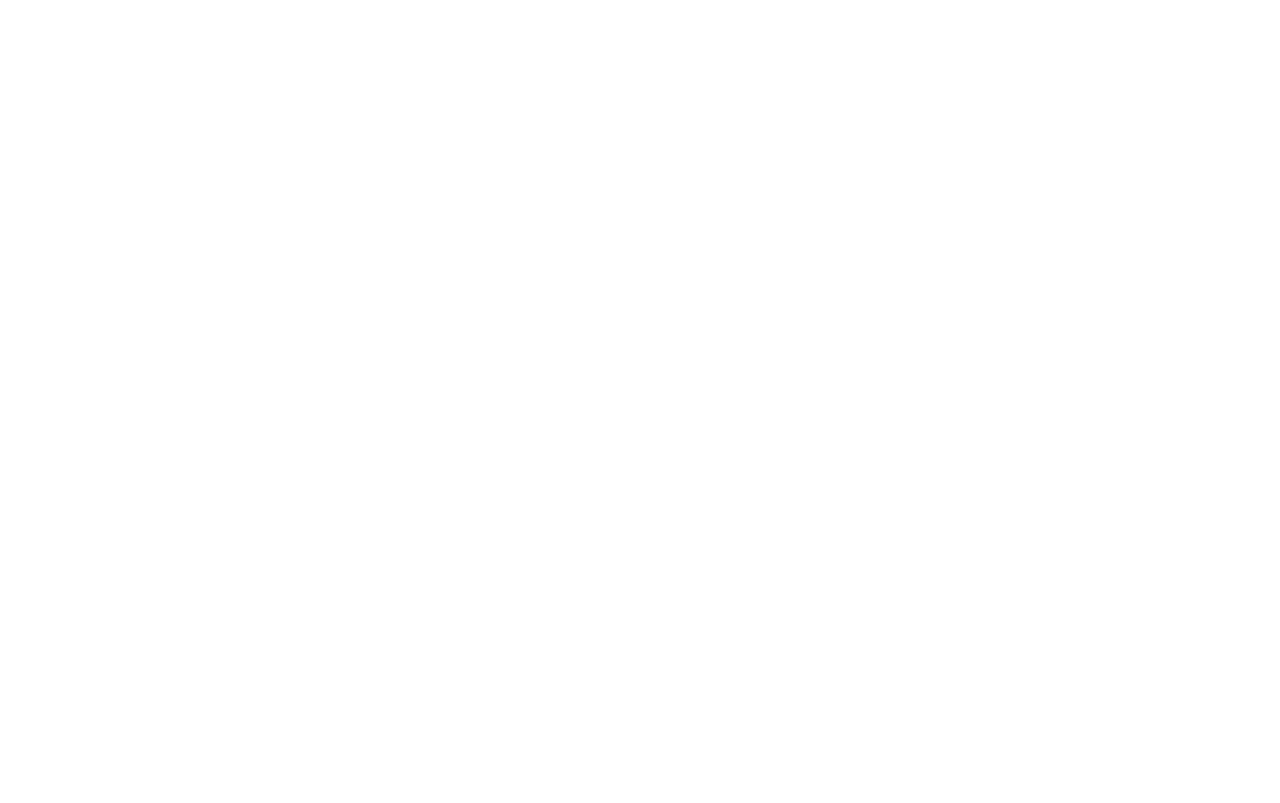
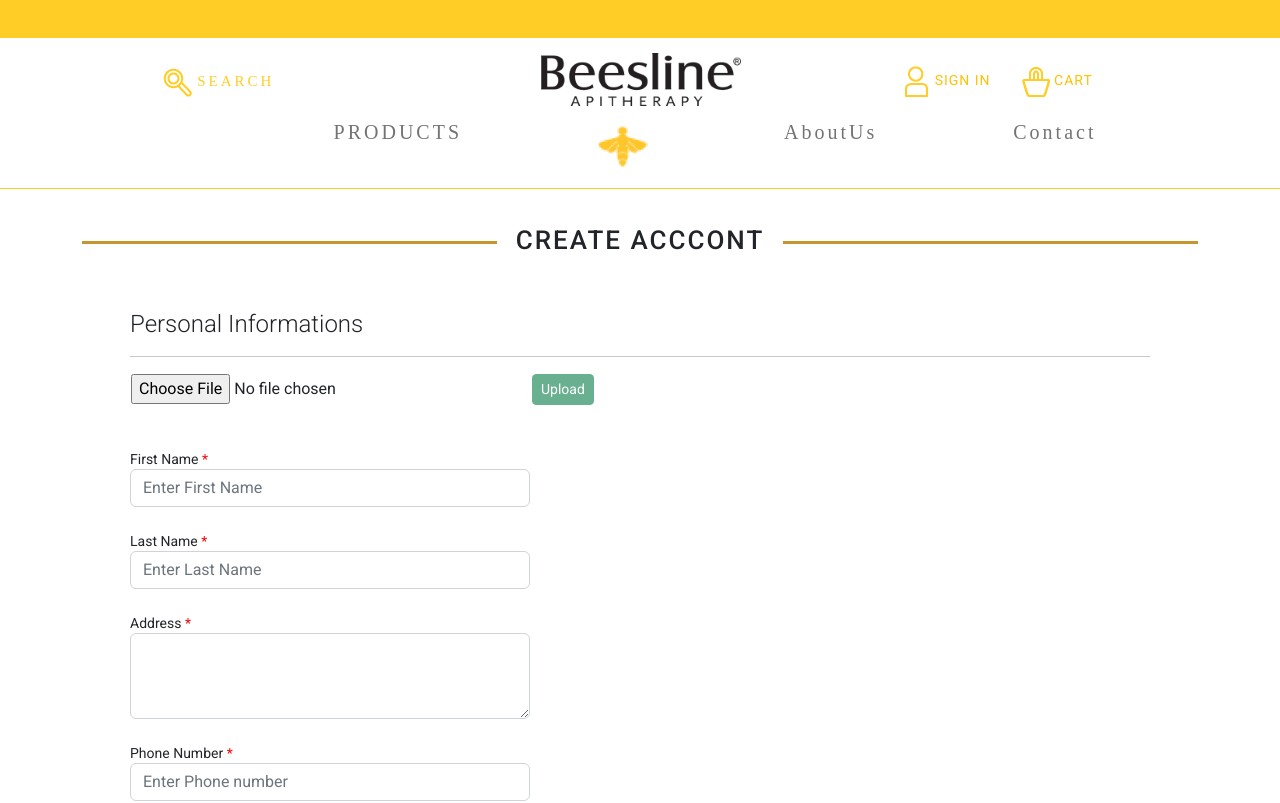
Before and after one commit to oassem/Beesline, an Angular app: page /signUp in a window 1280 px wide. Shown: the top 803 px of the page. Built offline with nearby package versions, Linux system fonts and the light colour scheme; a web font is replaced by a local one.

Commit message:
image upload

```diff
--- a/src/app/Components/sign-up/sign-up.component.html
+++ b/src/app/Components/sign-up/sign-up.component.html
@@ -5,26 +5,21 @@
 
         <h1 style="font-weight: 300;">Personal Informations</h1>
         <hr>
-        <input class="form-control" type="file"
-        (change)="onChange($event)">
+        <div class="form-group mb-4">
+          <label class="btn btn-default p-0">
+            <input type="file" accept="image/*" (change)="selectFile($event)" />
+          </label>
+          <button
+            class="btn btn-success btn-sm float-right"
+            [disabled]="!selectedFiles"
+            (click)="upload()">
+             Upload
+          </button>
+          <div>
+            <img [src]="preview" class="preview">
+          </div>
 
-<button (click)="onUpload()"
-    class="btn btn-success">
-    Upload
-</button>
-</div>
-
-<!-- Shareable short link of  uploaded file -->
-<div class="container text-center jumbotron"
-*ngIf="shortLink">
-<h2> Visit Here</h2>
-<a href="{{shortLink}}">{{shortLink}}</a>
-</div>
-
-<!--Flag variable is used here-->
-<div class="container" *ngIf="loading">
-<h3>Loading ...</h3>
-</div>
+        </div>
         <div class="form-group mb-4">
           <label >First Name</label> <span style="color:red;">&nbsp;*</span>
           <input type="text" class="form-control" placeholder="Enter First Name" formControlName="firstName" minlength="3">
--- a/src/app/Components/sign-up/sign-up.component.ts
+++ b/src/app/Components/sign-up/sign-up.component.ts
@@ -1,7 +1,9 @@
-import { Component } from '@angular/core';
+import { Component,OnInit } from '@angular/core';
 import { FormGroup,FormControl, Validators,FormBuilder } from '@angular/forms';
 import { PasswordValidators } from './password.validators';
-// import { FileUploadService } from './file-upload.service';
+import { HttpEventType, HttpResponse,HttpClientModule } from '@angular/common/http';
+import { Observable } from 'rxjs';
+import { FileUploadService } from 'src/app/services/file-upload.service';
 
 @Component({
   selector: 'app-sign-up',
@@ -9,9 +11,15 @@ import { PasswordValidators } from './password.validators';
   styleUrls: ['./sign-up.component.css']
 })
 
-export class SignUpComponent{
+export class SignUpComponent  implements OnInit {
 
+  selectedFiles?: FileList;
+  currentFile?: File;
+  progress = 0;
+  message = '';
+  preview = '';
 
+  imageInfos?: Observable<any>;
  signUpForm = new FormGroup({
   firstName:new FormControl('', Validators.required),
   lastName:new FormControl('', Validators.required),
@@ -24,7 +32,10 @@ export class SignUpComponent{
 },
 [PasswordValidators.MatchValidator('password','confirmPass')]
 );
-
+constructor(private uploadService: FileUploadService) {}
+ngOnInit(): void {
+  this.imageInfos = this.uploadService.getFiles();
+}
 get FirstName(){
   return this.signUpForm.get('firstName')
 }
@@ -48,7 +59,66 @@ get passwordMatchError() {
 get phoneNumber(){
   return this.signUpForm.get('phoneNumber')
 }
+selectFile(event: any): void {
+  this.message = '';
+  this.preview = '';
+  this.progress = 0;
+  this.selectedFiles = event.target.files;
 
+  if (this.selectedFiles) {
+    const file: File | null = this.selectedFiles.item(0);
+
+    if (file) {
+      this.preview = '';
+      this.currentFile = file;
+
+      const reader = new FileReader();
+
+      reader.onload = (e: any) => {
+        console.log(e.target.result);
+        this.preview = e.target.result;
+      };
+
+      reader.readAsDataURL(this.currentFile);
+    }
+  }
+}
+upload(): void {
+  this.progress = 0;
+
+  if (this.selectedFiles) {
+    const file: File | null = this.selectedFiles.item(0);
+
+    if (file) {
+      this.currentFile = file;
+
+      this.uploadService.upload(this.currentFile).subscribe({
+        next: (event: any) => {
+          if (event.type === HttpEventType.UploadProgress) {
+            this.progress = Math.round((100 * event.loaded) / event.total);
+          } else if (event instanceof HttpResponse) {
+            this.message = event.body.message;
+            this.imageInfos = this.uploadService.getFiles();
+          }
+        },
+        error: (err: any) => {
+          console.log(err);
+          this.progress = 0;
+
+          if (err.error && err.error.message) {
+            this.message = err.error.message;
+          } else {
+            this.message = 'Could not upload the image!';
+          }
+
+          this.currentFile = undefined;
+        },
+      });
+    }
+
+    this.selectedFiles = undefined;
+  }
+}
 
 
 }
```
Also changed, not shown: src/app/Components/sign-up/file-upload.service.ts (added, +26 -0 lines), src/app/app.module.ts (+6 -2 lines), 1 other file (tests, documents, lock files or other folders).
